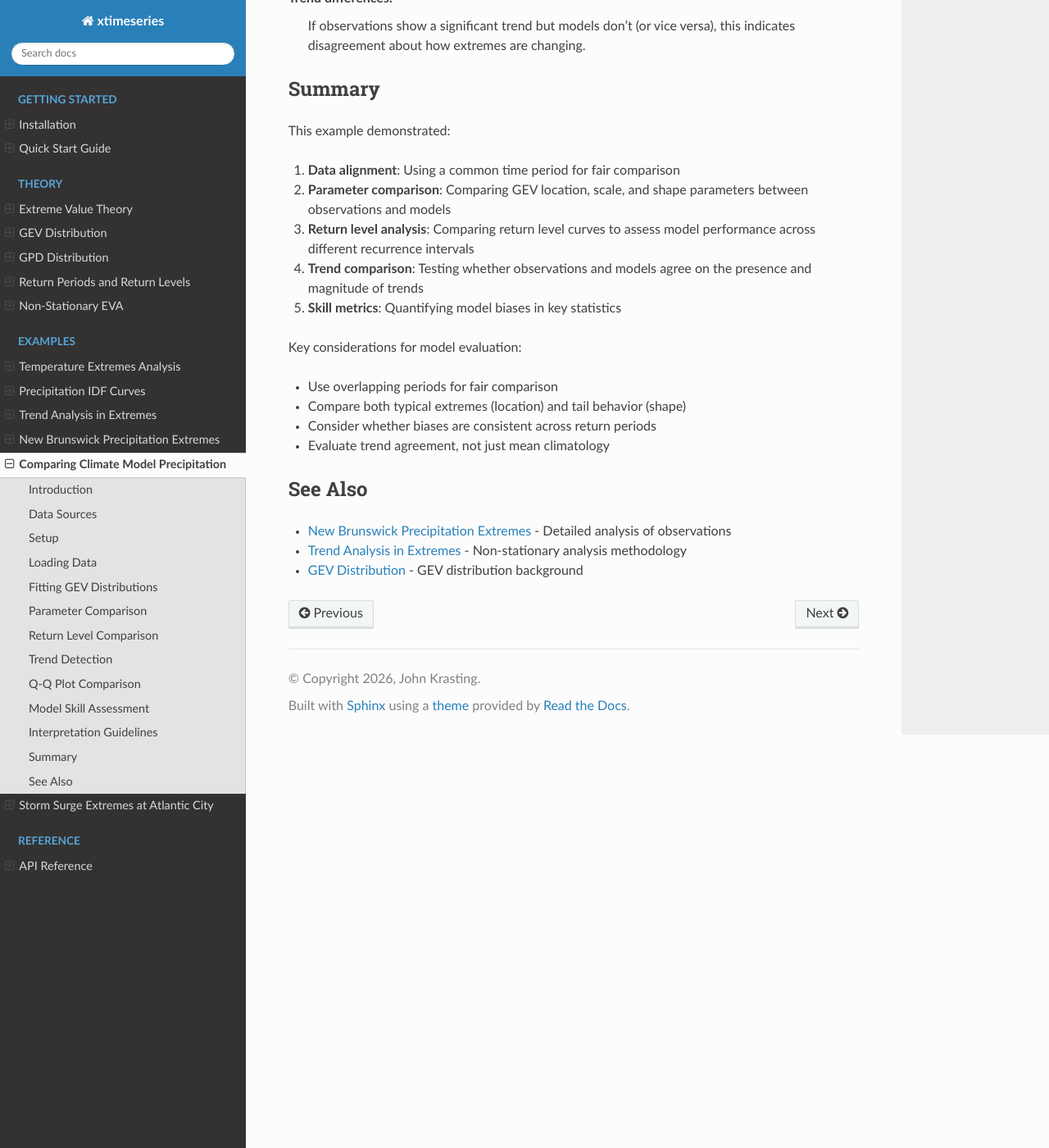
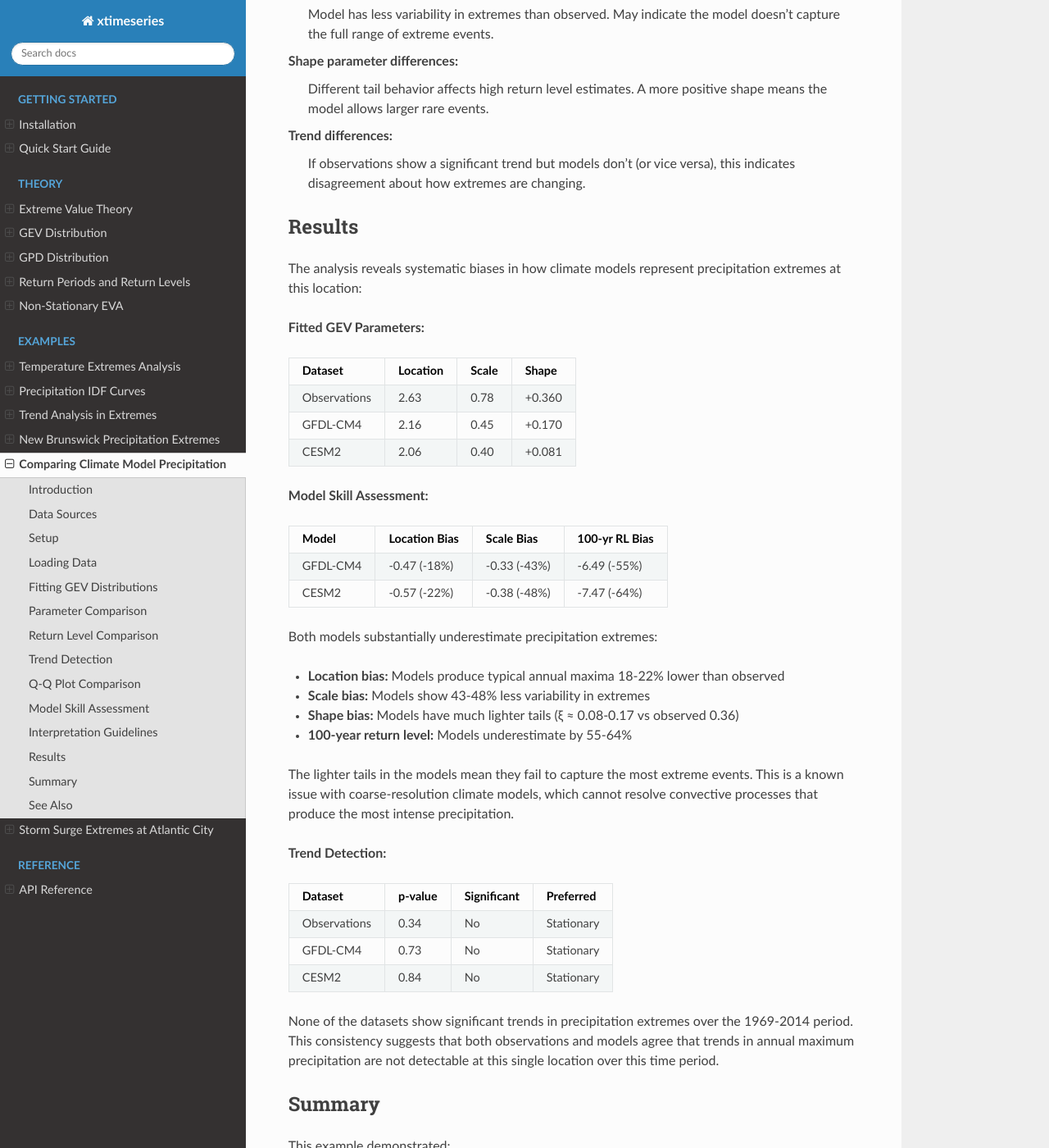
Before and after one commit to jkrasting/xtimeseries, a Sphinx documentation site: the page built from docs/examples/model_comparison.rst, in a window 1280 px wide and 1400 px high, scrolled down 6399 px. Shown: the whole window at 82% size. Built offline with Sphinx 7.4.7 and the Read the Docs theme 3.1.0, drawn with Linux system fonts in a browser that asks for light colours; some of the changed text lies outside the part shown.

```diff
--- a/docs/examples/model_comparison.rst
+++ b/docs/examples/model_comparison.rst
@@ -32,9 +32,11 @@
 - Daily precipitation (pr variable, converted to inches/day)
 - Nearest grid point to New Brunswick, NJ
 
-**Overlapping Period:** 1950-2014
+**Overlapping Period:** 1969-2014
 
-Using a common time period ensures fair comparison across datasets.
+Using a common time period ensures fair comparison across datasets. Since the
+NOAA observations begin in 1969 and the CMIP6 historical experiment ends in 2014,
+this 46-year overlap provides the basis for comparison.
 
 To obtain the data:
 
@@ -94,8 +96,9 @@
    :align: center
    :alt: Time series comparison
 
-   Annual maximum precipitation from observations and climate models
-   over the common analysis period.
+   Annual maximum precipitation from observations (black) and climate models
+   (GFDL-CM4 in blue, CESM2 in orange) over the 1969-2014 analysis period.
+   Note the higher interannual variability in the observations compared to models.
 
 Fitting GEV Distributions
 -------------------------
@@ -130,8 +133,9 @@
    :align: center
    :alt: Parameter comparison
 
-   Comparison of GEV parameters (location, scale, shape) between
-   observations and climate models.
+   Comparison of GEV parameters between observations and climate models.
+   Both models underestimate the location (typical extreme magnitude), scale
+   (variability), and shape (tail heaviness) parameters relative to observations.
 
 Key aspects to evaluate:
 
@@ -174,8 +178,10 @@
    :align: center
    :alt: Return level comparison
 
-   Return level curves for observations and climate models. Divergence
-   at high return periods reflects differences in tail behavior.
+   Return level curves for observations and climate models. The observations
+   (black) show substantially higher return levels than both models, with the
+   divergence increasing at longer return periods due to different tail behavior.
+   The scatter points show empirical return periods from the data.
 
 Trend Detection
 ---------------
@@ -200,8 +206,10 @@
    :align: center
    :alt: Trend comparison
 
-   Precipitation trends (units per decade) for observations and models.
-   Asterisks indicate statistically significant trends.
+   Precipitation trends (inches per decade) for observations and models.
+   None of the datasets show statistically significant trends over this period,
+   as indicated by the absence of asterisks. This is consistent with the relatively
+   short 46-year analysis period.
 
 Q-Q Plot Comparison
 -------------------
@@ -272,30 +280,84 @@
    If observations show a significant trend but models don't (or vice versa),
    this indicates disagreement about how extremes are changing.
 
+Results
+-------
+
+The analysis reveals systematic biases in how climate models represent
+precipitation extremes at this location:
+
+**Fitted GEV Parameters:**
+
+===============  ==========  ==========  ==========
+Dataset          Location    Scale       Shape
+===============  ==========  ==========  ==========
+Observations     2.63        0.78        +0.360
+GFDL-CM4         2.16        0.45        +0.170
+CESM2            2.06        0.40        +0.081
+===============  ==========  ==========  ==========
+
+**Model Skill Assessment:**
+
+===============  ==============  ==============  ===============
+Model            Location Bias   Scale Bias      100-yr RL Bias
+===============  ==============  ==============  ===============
+GFDL-CM4         -0.47 (-18%)    -0.33 (-43%)    -6.49 (-55%)
+CESM2            -0.57 (-22%)    -0.38 (-48%)    -7.47 (-64%)
+===============  ==============  ==============  ===============
+
+Both models substantially underestimate precipitation extremes:
+
+- **Location bias:** Models produce typical annual maxima 18-22% lower than observed
+- **Scale bias:** Models show 43-48% less variability in extremes
+- **Shape bias:** Models have much lighter tails (ξ ≈ 0.08-0.17 vs observed 0.36)
+- **100-year return level:** Models underestimate by 55-64%
+
+The lighter tails in the models mean they fail to capture the most extreme events.
+This is a known issue with coarse-resolution climate models, which cannot resolve
+convective processes that produce the most intense precipitation.
+
+**Trend Detection:**
+
+===============  ==========  =============  ==============
+Dataset          p-value     Significant    Preferred
+===============  ==========  =============  ==============
+Observations     0.34        No             Stationary
+GFDL-CM4         0.73        No             Stationary
+CESM2            0.84        No             Stationary
+===============  ==========  =============  ==============
+
+None of the datasets show significant trends in precipitation extremes over
+the 1969-2014 period. This consistency suggests that both observations and
+models agree that trends in annual maximum precipitation are not detectable
+at this single location over this time period.
+
 Summary
 -------
 
 This example demonstrated:
 
-1. **Data alignment**: Using a common time period for fair comparison
+1. **Data alignment**: Using the common 1969-2014 period for fair comparison
 
-2. **Parameter comparison**: Comparing GEV location, scale, and shape
-   parameters between observations and models
+2. **Parameter comparison**: Both CMIP6 models underestimate all three GEV
+   parameters, with particularly severe underestimation of the shape parameter
 
-3. **Return level analysis**: Comparing return level curves to assess
-   model performance across different recurrence intervals
+3. **Return level analysis**: Model biases amplify at longer return periods
+   due to differences in tail behavior, reaching 55-64% underestimation of
+   the 100-year event
 
-4. **Trend comparison**: Testing whether observations and models agree
-   on the presence and magnitude of trends
+4. **Trend comparison**: All datasets agree on the absence of significant
+   trends in this period
 
-5. **Skill metrics**: Quantifying model biases in key statistics
+5. **Implications**: Climate model projections of future precipitation extremes
+   may be significantly biased low at local scales
 
 Key considerations for model evaluation:
 
 - Use overlapping periods for fair comparison
 - Compare both typical extremes (location) and tail behavior (shape)
 - Consider whether biases are consistent across return periods
-- Evaluate trend agreement, not just mean climatology
+- Recognize that point-to-grid comparisons are inherently limited by scale mismatch
+- Use bias correction methods when applying model projections to local impact studies
 
 See Also
 --------
```
Also changed, not shown: docs/examples/newbrunswick_precipitation.rst (+42 -27 lines).
